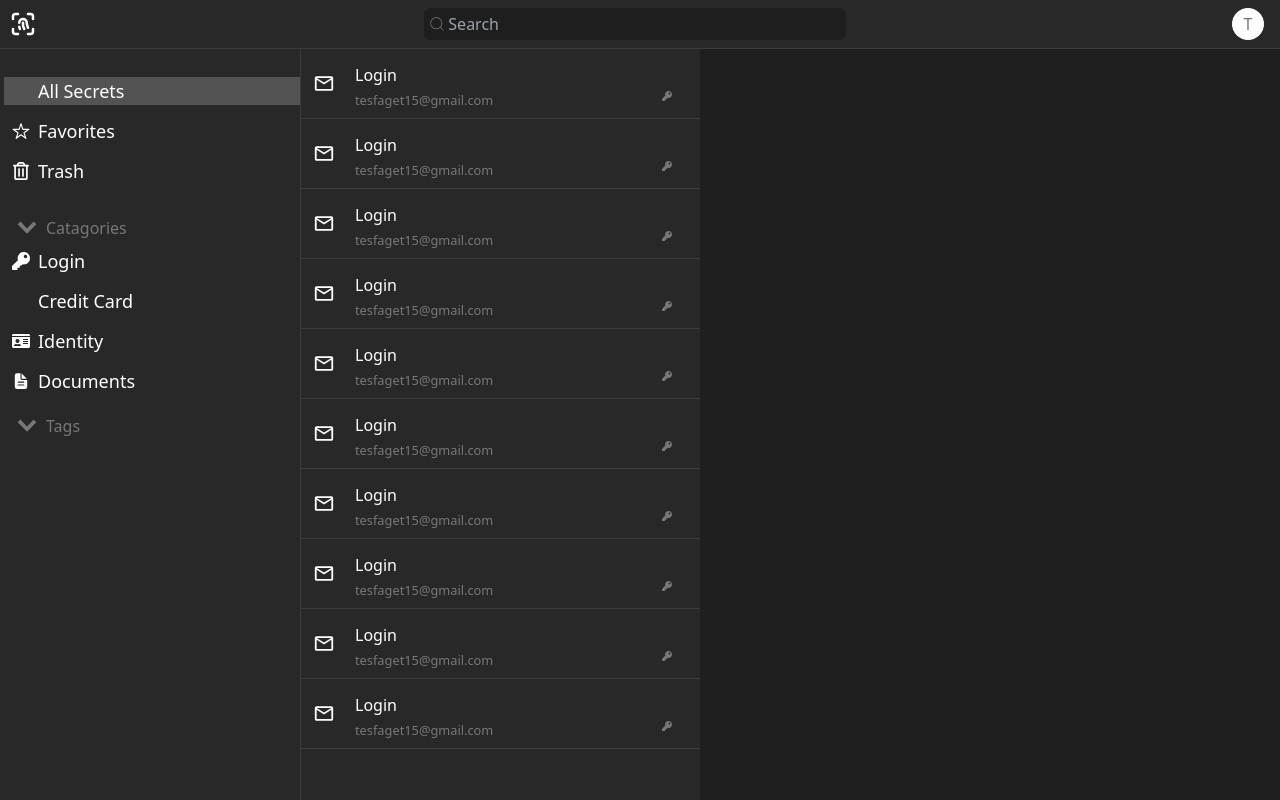
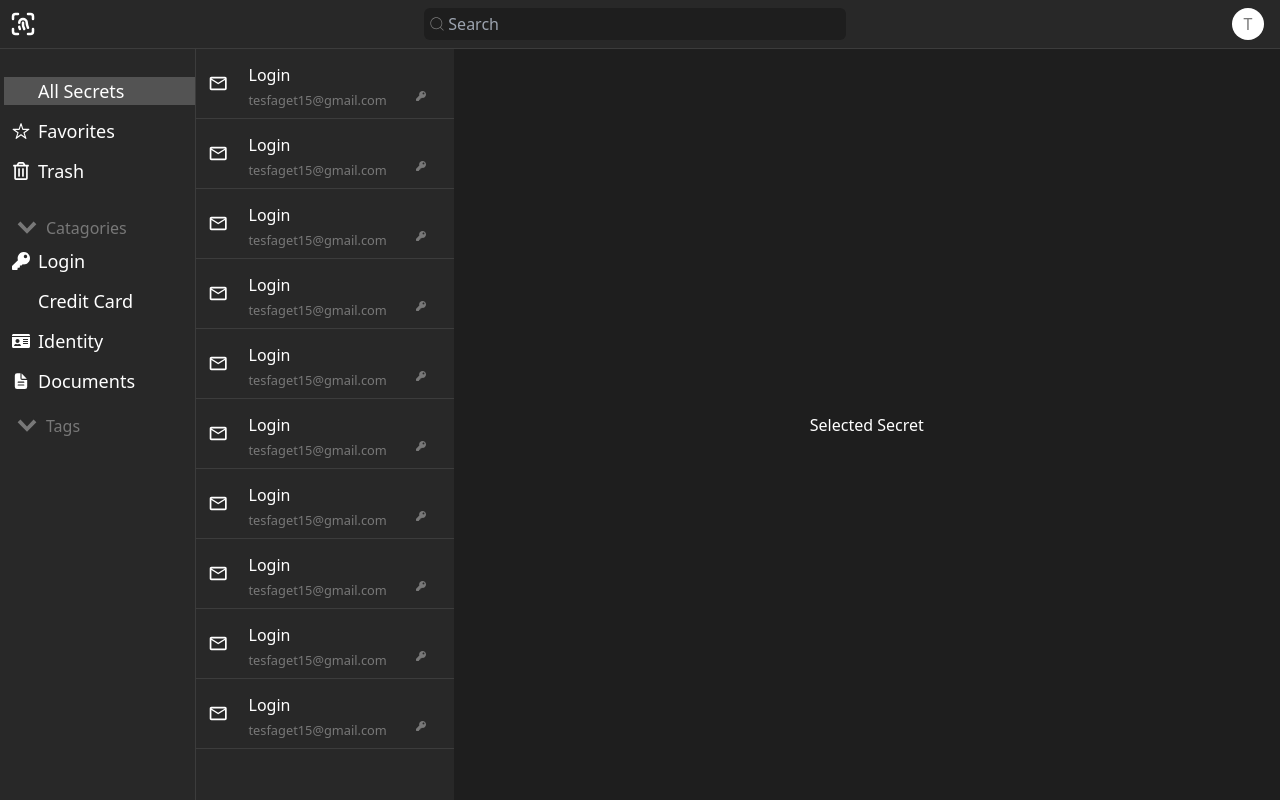
Before and after one commit to tesfatesfaye/FreePass, a React (Vite) app in the folder client/: page / in a window 1280 px wide. Built offline with nearby package versions, Linux system fonts and the light colour scheme; some icons are missing.

Commit message:
created selected secret parent component

```diff
--- a/client/src/components/Dashboard.tsx
+++ b/client/src/components/Dashboard.tsx
@@ -1,11 +1,13 @@
 import { FC } from "react";
 import SecretParent from "./secrets/Secrets.tsx";
 import SideBar from "./sidebar/SideBar.tsx";
+import SelectedSecret from "./secrets/selectedSecret/SelectedSecret.tsx";
 const DashBoard: FC = () => {
   return (
     <div className="flex h-full w-full">
       <SideBar />
       <SecretParent />
+      <SelectedSecret />
     </div>
   );
 };
--- a/client/src/components/secrets/SecretItem.tsx
+++ b/client/src/components/secrets/SecretItem.tsx
@@ -18,7 +18,8 @@ const SecretItem: FC<SecretItemProps> = (props) => {
   } = useContext(DashboardContext);
   return (
     <div
-      className={`flex items-center gap-5 h-[70px] bg-p-dark border-b border-b-t-dark p-2 w-full cursor-pointer
+      className={`flex relative items-center gap-5 h-[70px] bg-p-dark border-b border-b-t-dark p-2 w-full cursor-pointer
+
         ${
           secretSelected === props.id
             ? "bg-white bg-opacity-20"
@@ -33,7 +34,6 @@ const SecretItem: FC<SecretItemProps> = (props) => {
           : null
       }
     >
-
       <IconComponent
         type={props.type}
         subType={props.subType}
@@ -45,18 +45,19 @@ const SecretItem: FC<SecretItemProps> = (props) => {
         <span className="text-white">Login</span>
         <span className="text-custom-gray text-m flex w-full ">
           <small>tesfaget15@gmail.com</small>
-          { props.subType &&
-          <IconComponent
-            type={props.type}
-            className="ml-auto mr-5  text-custom-gray"
-            size={10}
-          />}
+          {props.subType !== undefined && hoveredSecretItemId !== props.id && (
+            <IconComponent
+              type={props.type}
+              className="ml-auto mr-5  text-custom-gray"
+              size={10}
+            />
+          )}
         </span>
       </div>
       {hoveredSecretItemId === props.id && (
-        <button className="ml-auto mr-2 text-white hover:text-red-600">
-         <TrashIcon className="" size={15} />
-        </button>
+        <div className="ml-auto flex mb-0 pb-0 mr-2 text-white hover:text-red-600">
+          <TrashIcon className="" size={12} />
+        </div>
       )}
     </div>
   );
--- /dev/null
+++ b/client/src/components/secrets/selectedSecret/SelectedSecret.tsx
@@ -0,0 +1,11 @@
+import React,{FC} from "react";
+
+const SelectedSecret:FC = () => {
+    return (
+        <div className="text-white flex w-full h-full items-center justify-center">
+            <h1>Selected Secret</h1>
+        </div>
+    )
+}
+
+export default SelectedSecret
--- /dev/null
+++ b/client/src/utils/selectedStyle.ts
@@ -0,0 +1,8 @@
+// Manages style for when an item has been selected
+const selectedStyle = (selectedId: string | null, propId: string) => {
+  return selectedId === propId
+    ? "bg-white bg-opacity-20"
+    : "hover:bg-white hover:bg-opacity-10";
+};
+
+export default selectedStyle;
```
Also changed, not shown: client/src/components/secrets/selectedSecret/Document.tsx (added), client/src/components/secrets/selectedSecret/PaymentMethod.tsx (added), client/src/components/secrets/selectedSecret/SecretLogin.tsx (added).
